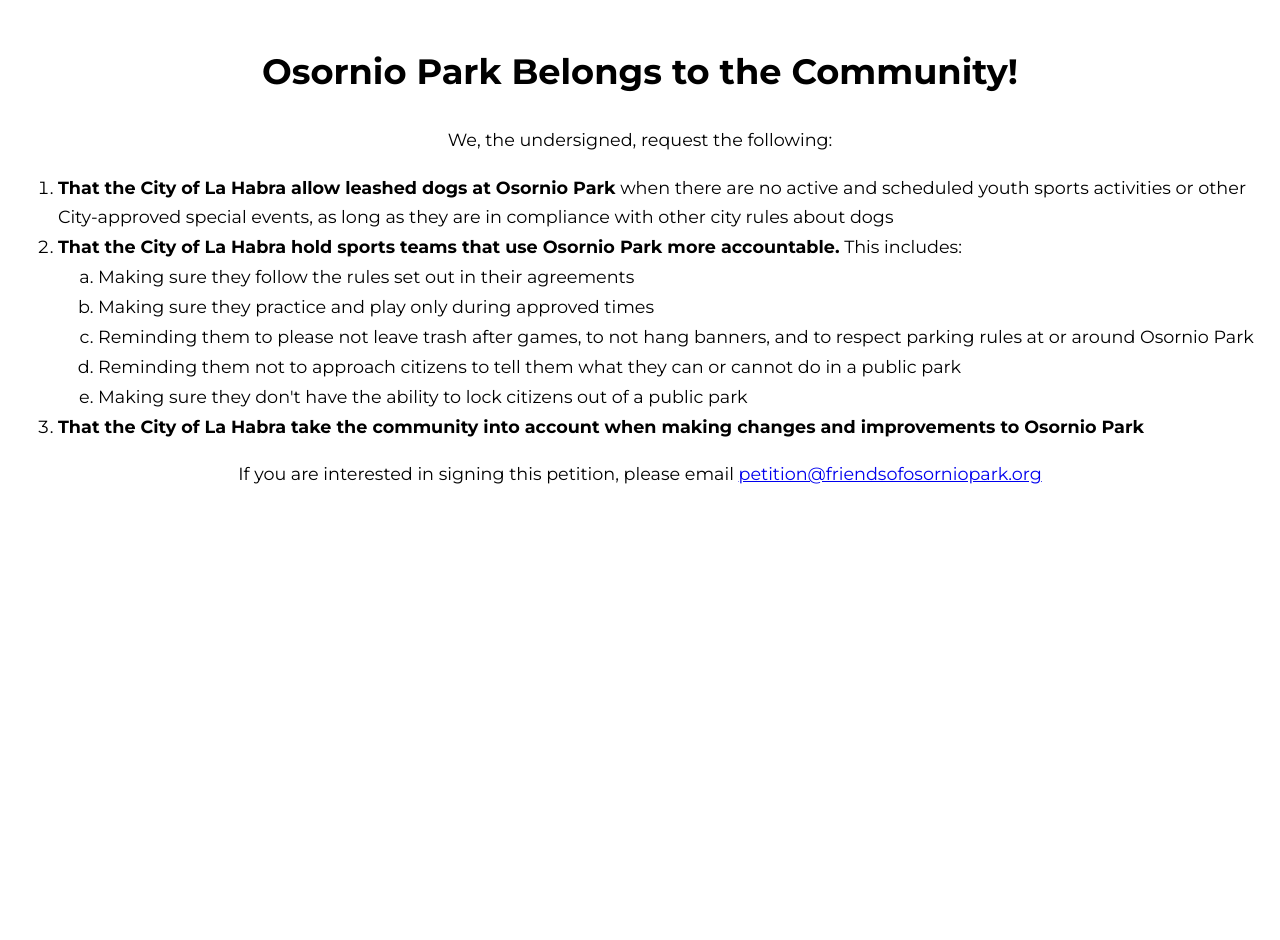
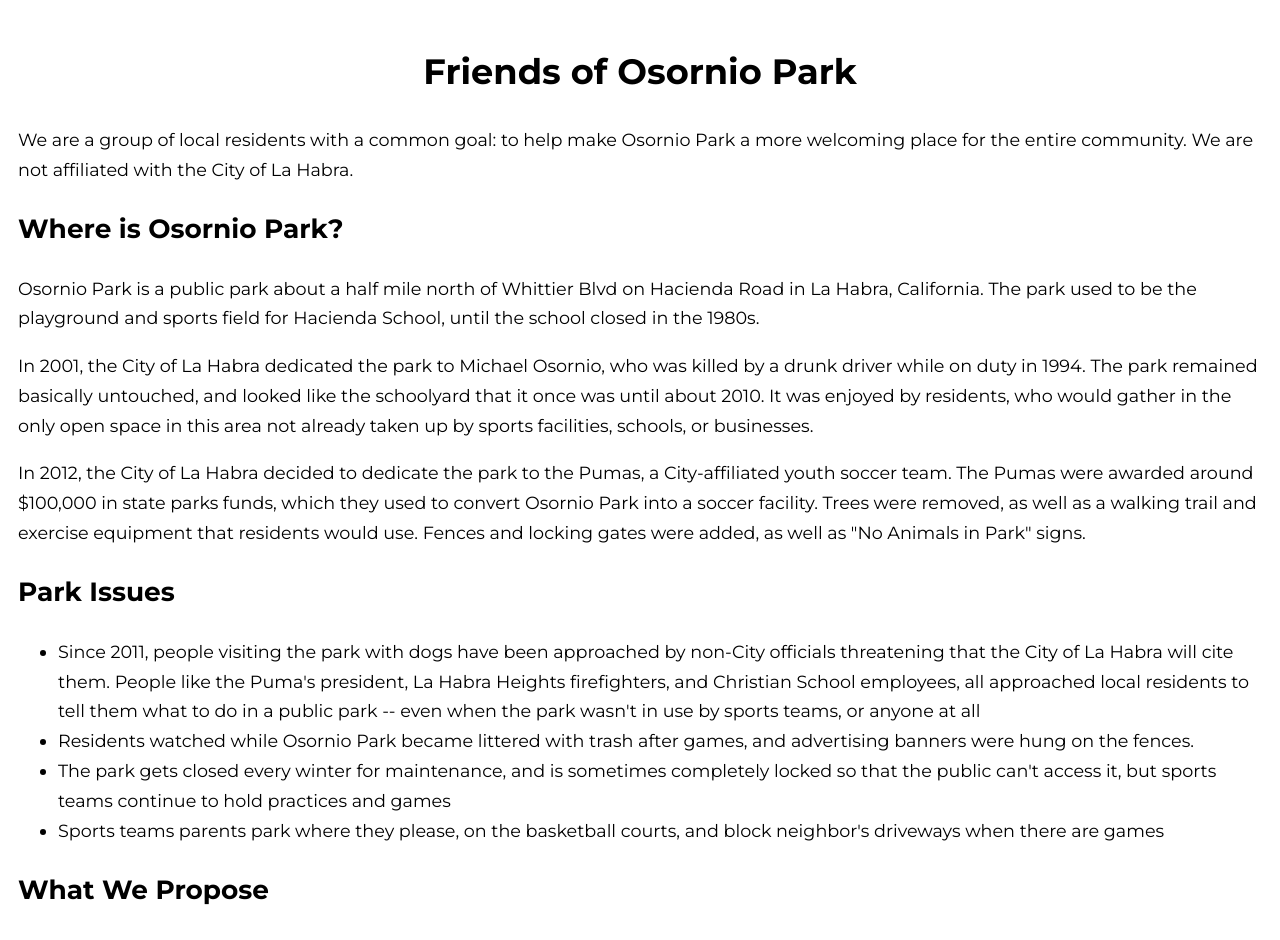
Before and after one commit to pixelsnob/friendsofosorniopark, a Next.js app: page / in a window 1280 px wide. Shown: the top 940 px of the page. Before the commit the page ends 800 px from the top, so only its background shows below. Built offline with nearby package versions, Linux system fonts and the light colour scheme; a web font is replaced by a local one.

Commit message:
Content changes

```diff
--- /dev/null
+++ b/components/Nav.js
@@ -0,0 +1,15 @@
+
+import { Fragment } from 'react';
+import Link from 'next/link';
+
+export default () => (
+  <nav>
+    <ul>
+      <li><Link href="/">Home</Link></li>
+      <li><Link href="/about">About</Link></li>
+    </ul>
+    <style jsx global>{`
+
+    `}</style>
+  </nav>
+)
--- a/components/PetitionText.js
+++ b/components/PetitionText.js
@@ -4,25 +4,23 @@ import { Fragment } from 'react';
 export default () => (
   <Fragment>
     <style jsx>{`
-      .intro {
-        text-align: center;
-      }
+
     `}</style>
-    <p className="intro">We, the undersigned, request the following:</p>
     <ol>
-      <li>
-        <strong>That the City of La Habra allow leashed dogs at Osornio Park</strong> when there are no active and scheduled youth sports activities or other City-approved special events, as long as they are in compliance with other city rules about dogs
-      </li>
+
       <li>
         <strong>That the City of La Habra hold sports teams that use Osornio Park more accountable.</strong> This includes:
         <ol type="a">
-          <li>Making sure they follow the rules set out in their agreements</li>
+          <li>Making sure they follow the rules set out in their agreements with the City</li>
           <li>Making sure they practice and play only during approved times</li>
           <li>Reminding them to please not leave trash after games, to not hang banners, and to respect parking rules at or around Osornio Park</li>
           <li>Reminding them not to approach citizens to tell them what they can or cannot do in a public park</li>
           <li>Making sure they don't have the ability to lock citizens out of a public park</li>
         </ol>
       </li>
+      <li>
+        <strong>That the City of La Habra allow leashed dogs at Osornio Park</strong> when there are no active and scheduled youth sports activities or other City-approved special events, as long as they are in compliance with other city rules about dogs
+      </li>
       <li><strong>That the City of La Habra take the community into account when making changes and improvements to Osornio Park</strong></li>
     </ol>
   </Fragment>
--- a/package.json
+++ b/package.json
@@ -5,7 +5,10 @@
   "scripts": {
     "dev": "next -p 3001",
     "build": "next build",
-    "start": "forever start -c 'next start -p 3001' ."
+    "start": "forever start -c 'next start -p 3001' .",
+    "staging-dev": "next -p 3002",
+    "staging-build": "next build",
+    "staging-start": "forever start -c 'next start -p 3002' ."
   },
   "dependencies": {
     "cookie-parser": "^1.4.4",
--- a/pages/index.js
+++ b/pages/index.js
@@ -1,105 +1,87 @@
 
 import { Fragment } from 'react';
 import Head from '../components/Head';
+import Nav from '../components/Nav';
 import PetitionText from '../components/PetitionText';
 
-const tableRows = [ ...Array(11).keys() ].map((n, i) => {
-
-  return (
-    <Fragment key={i}>
-      <style jsx>{`
-        td {
-          border-collapse: collapse;
-          border: 3px solid #444;
-          padding: 5px;
-        }
-        .name {
-          width: 34%;
-        }
-        .date {
-          width: 16%;
-        }
-        .phone {
-          width: 18%
-        }
-        .email {
-          width: 32%;
-        }
-      `}</style>
-      <tr>
-        <td className="name">&nbsp;</td>
-        <td className="date">&nbsp;</td>
-        <td className="phone">&nbsp;</td>
-        <td className="email">&nbsp;</td>
-      </tr>
-    </Fragment>
-
-  );
-});
-
-const Index = () => (
+export default () => (
   <Fragment>
     <Head/>
-    <h1>Osornio Park Belongs to the Community!</h1>
 
-    <PetitionText/>
+    <h1>Friends of Osornio Park</h1>
 
-    <p className="petition-email">If you are interested in signing this petition, please email <a href="mailto:petition@friendsofosorniopark.org">petition@friendsofosorniopark.org</a></p>
-    <br/>
-    <table className="petition-list">
-      <tbody>
-        <tr>
-          <th className="name">Name</th>
-          <th className="date">Date</th>
-          <th className="phone">Phone</th>
-          <th className="email">Email</th>
-        </tr>
-        {tableRows}
-      </tbody>
-    </table>
+    {/* <p>
+      We are a group of local residents concerned about how Osornio Park has been managed and utilized over the last few years.
+      We are seeking policy changes that will make Osornio Park a more welcoming place for everyone in the community, not just
+      city-affiliated sports teams.
+    </p> */}
+
+    <p>
+      We are a group of local residents with a common goal: to help make Osornio Park a more welcoming place for the entire community.
+      We are not affiliated with the City of La Habra.
+    </p>
+
+    <article>
+      <h2>Where is Osornio Park?</h2>
+      <p>
+        Osornio Park is a public park about a half mile north of Whittier Blvd on Hacienda Road in
+        La Habra, California. The park
+        used to be the playground and sports field for Hacienda School, until the school closed in the 1980s.
+      </p>
+      <p>
+        In 2001, the City of La Habra dedicated the park to Michael Osornio, who was killed by a drunk driver while on duty in 1994.
+        The park remained basically untouched, and looked like the schoolyard that it once was until about 2010. It was enjoyed by residents,
+        who would gather in the only open space in this area not already taken up by sports facilities, schools, or businesses.
+      </p>
+      <p>
+        In 2012, the City of La Habra decided to dedicate the park to the Pumas, a City-affiliated youth soccer team. The Pumas were awarded
+        around $100,000 in state parks funds, which they used to convert Osornio Park into a soccer facility. Trees were removed, as well
+        as a walking trail and exercise equipment that residents would use. Fences and locking gates were added, as well as "No Animals in Park"
+        signs.
+      </p>
+    </article>
+    <article>
+      <h2>Park Issues</h2>
+      <ul>
+        <li>
+          Since 2011, people visiting the park with dogs have been approached by non-City officials threatening that the City of La Habra
+          will cite them.
+          People like the Puma's president, La Habra Heights firefighters, and Christian School employees, all approached
+          local residents to tell them what to do in a public park -- even when the park
+          wasn't in use by sports teams, or anyone at all
+        </li>
+        <li>
+          Residents watched while Osornio Park became littered with trash after games, and advertising banners
+          were hung on the fences.
+        </li>
+        <li>
+          The park gets closed every winter for maintenance, and is sometimes completely locked so that the public can't access it, but sports teams
+          continue to hold practices and games
+        </li>
+        <li>
+          Sports teams parents park where they please, on the basketball courts, and block neighbor's driveways when there are games
+        </li>
+      </ul>
+
+    </article>
+
+    <article>
+      <h2>What We Propose</h2>
+      <p>
+        We are asking that the City of La Habra, whose motto is "A Caring Community", to care about everyone in the community --
+        not just the city's own sports teams.
+      </p>
+      <p>We propose the following:</p>
+
+      <PetitionText/>
+
+    </article>
+
+
     <style jsx>{`
-      .petition-email {
-        text-align: center;
-      }
-      table {
-        width: 100%;
-        table-layout: auto;
-      }
-      table,
-      td,
-      th {
-        border-collapse: collapse;
-      }
-      td, th {
-        border: 3px solid #444;
-        padding: 5px;
-      }
-      .name {
-        width: 32%;
-      }
-      .date {
-        width: 16%;
-      }
-      .phone {
-        width: 20%
-      }
-      .email {
-        width: 32%;
-      }
 
-      .petition-list {
-        display: none;
-      }
-      @media print {
-        .petition-list {
-          display: table;
-        }
-        .petition-email {
-          display: none;
-        }
-      }
     `}</style>
   </Fragment>
 );
 
-export default Index;
+//export default Index;
```
Also changed, not shown: pages/about.js (added, +23 -0 lines), pages/petition.js (added, +110 -0 lines), 1 other file (tests, documents, lock files or other folders).
